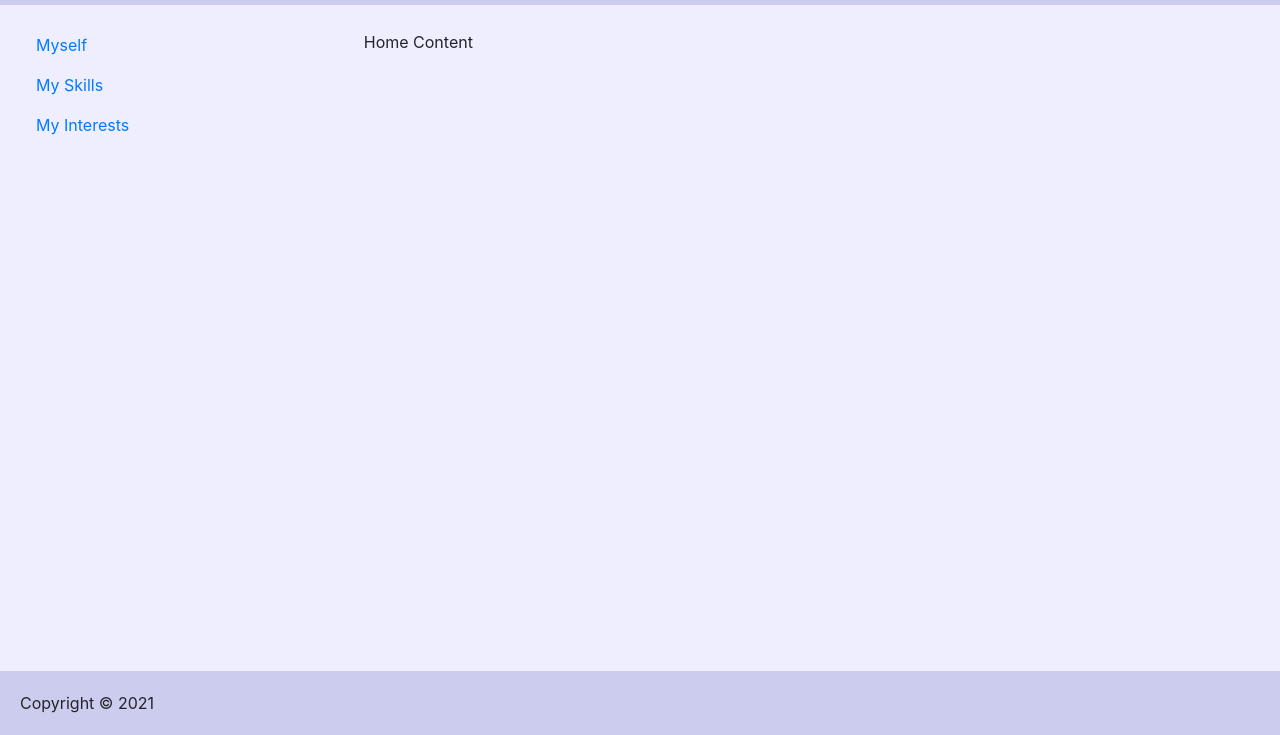
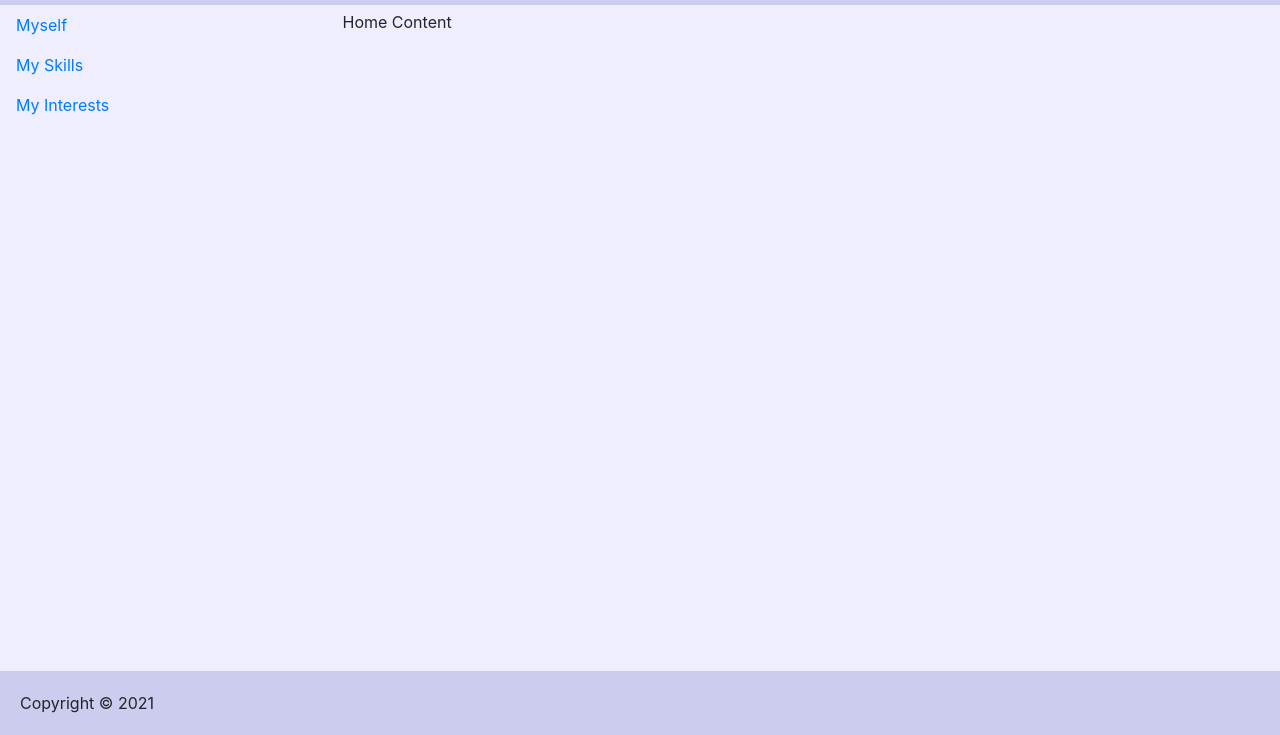
Before and after one commit to gilroymenezes-github/gilroymenezes-github.github.io, a website: page index.html in a window 1280 px wide. Shown: the part 65-800 px from the top of the page. Drawn offline with nearby package versions, Linux system fonts and the light colour scheme.

Commit message:
removing unnecessary formatting

```diff
--- a/styles-dark.css
+++ b/styles-dark.css
@@ -12,10 +12,6 @@ html, body {
 
 .navbar {
     background-color: #114;
-}
-
-.row {
-    margin-left: 0;
 }
 
 .header {
@@ -36,12 +32,8 @@ html, body {
     color: #cce;
 }
 
-.sidebar {
-    margin-top:20px;
-    margin-left:5px;
-}
-
 .content {
     height: 100vh;
-    margin: 25px;
+    margin-left: 15px;
+    margin-top: 5px;
 }
--- a/styles.css
+++ b/styles.css
@@ -11,10 +11,6 @@ html, body {
 
 .navbar {
     background-color: #cce;
-}
-
-.row {
-    margin-left: 0;
 }
 
 .header {
@@ -34,12 +30,8 @@ html, body {
     background-color: #cce;
 }
 
-.sidebar {
-    margin-top:20px;
-    margin-left:5px;
-}
-
 .content {
     height: 100vh;
-    margin: 25px;
+    margin-left: 15px;
+    margin-top: 5px;
 }
```
